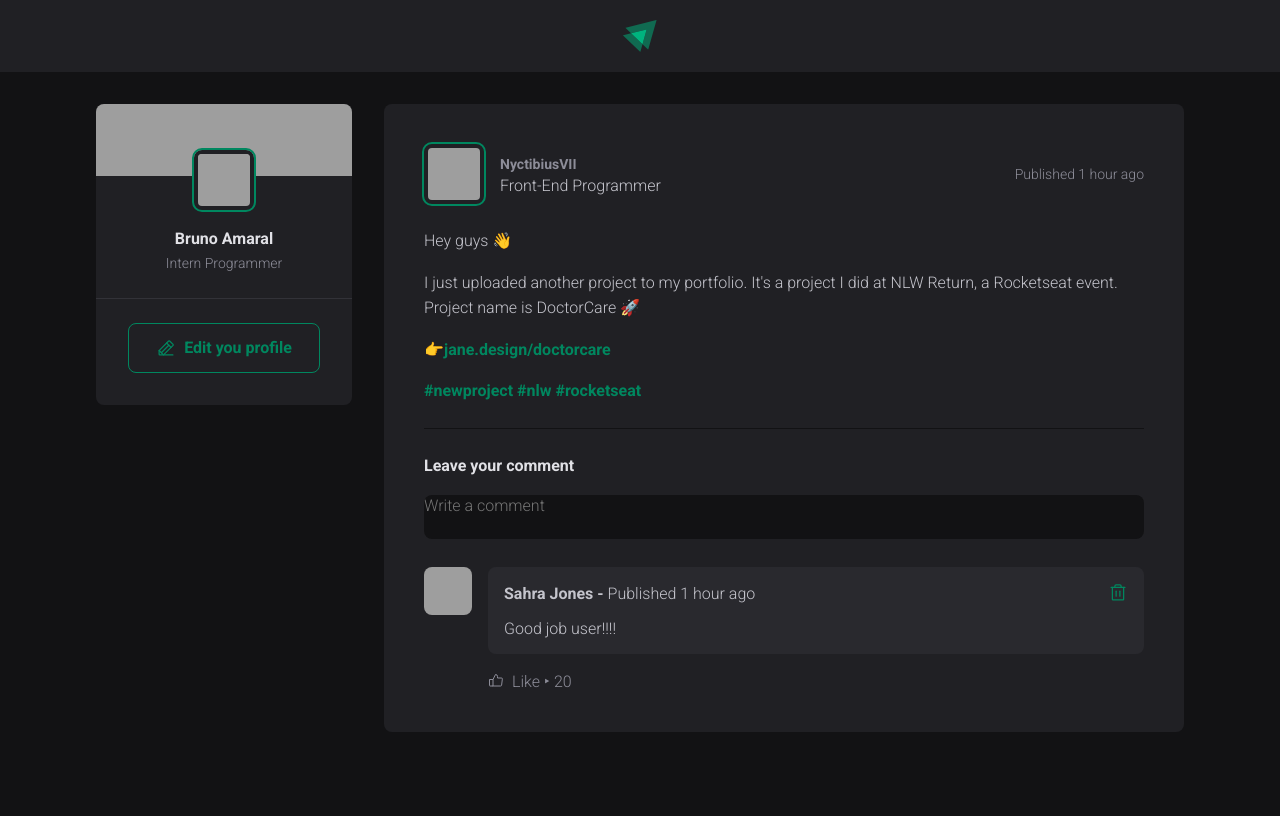
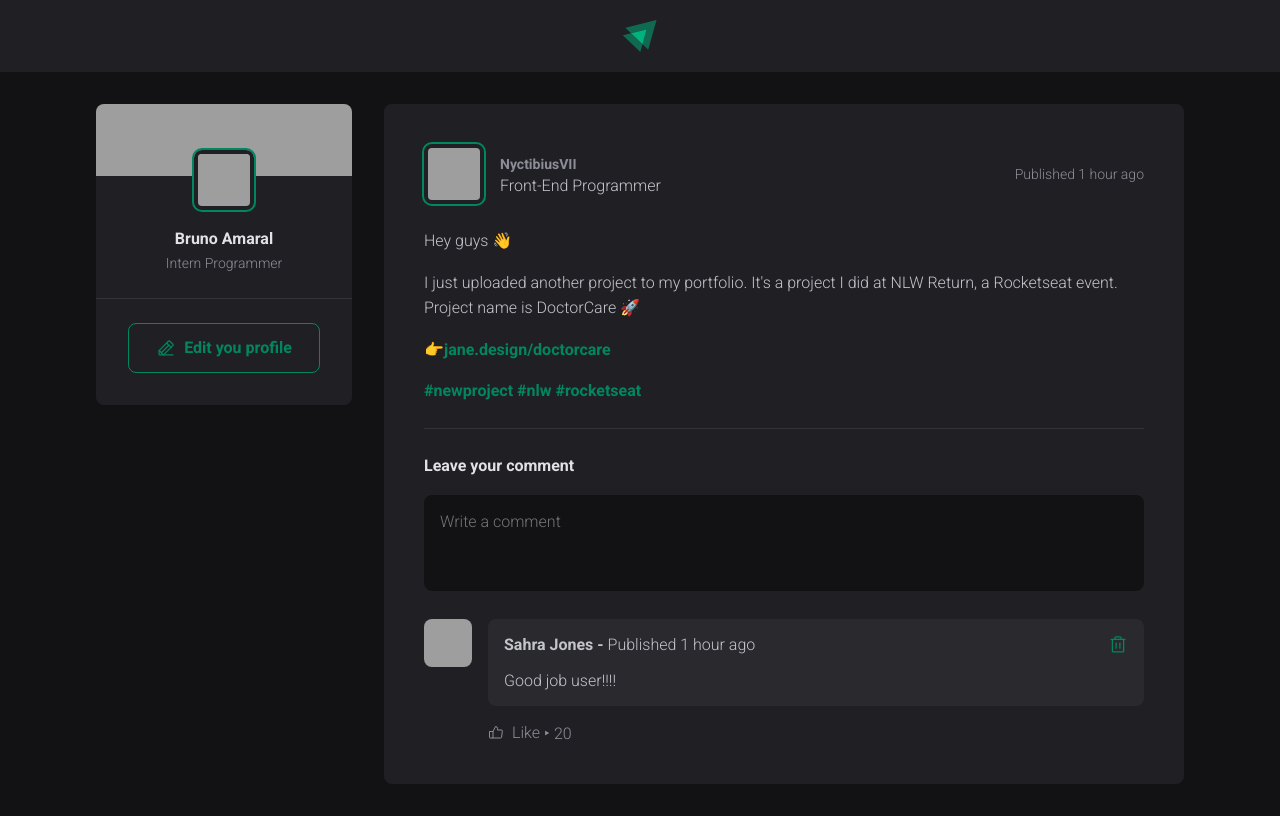
Before and after one commit to amaralBruno27866/feedPage, a React (Vite) app in the folder feedPage/: page / in a window 1280 px wide. Built offline with nearby package versions, Linux system fonts and the light colour scheme; grey boxes are pictures that could not be loaded.

Commit message:
Corrections about Post and Comment component

```diff
--- a/feedPage/src/components/Comment.jsx
+++ b/feedPage/src/components/Comment.jsx
@@ -1,6 +1,6 @@
+import { Avatar } from './Avatar';
 import {Trash, ThumbsUp} from 'phosphor-react'
 import styles from '../styles/Comment.module.css'
-import { Avatar } from './Avatar';
 
 export function Comment(){
     return(
--- a/feedPage/src/components/Post.jsx
+++ b/feedPage/src/components/Post.jsx
@@ -35,7 +35,7 @@ export function Post(){
 
             <form className={styles.commentForm}>
                 <strong>Leave your comment</strong>
-                <textarea placeholder="Write a comment"></textarea>
+                <textarea placeholder="Write a comment" />
                 <footer>
                     <button type='submit'>Publish</button>
                 </footer>
--- a/feedPage/src/styles/Post.module.css
+++ b/feedPage/src/styles/Post.module.css
@@ -58,7 +58,7 @@
     width: 100%;
     margin-top: 1.5rem;
     padding-top: 1.5rem;
-    border-top: 1px solid var(--gray-900);
+    border-top: 1px solid var(--gray-600);
 }
 
 .commentForm > strong{
@@ -71,8 +71,8 @@
     background: var(--gray-900);
     border: 0;
     resize: none;
-    height: 1.6;
-    padding: 1 rem;
+    height: 6rem;
+    padding: 1rem;
     border-radius: 8px;
     color: var(--gray-100);
     line-height: 1.4;
```
